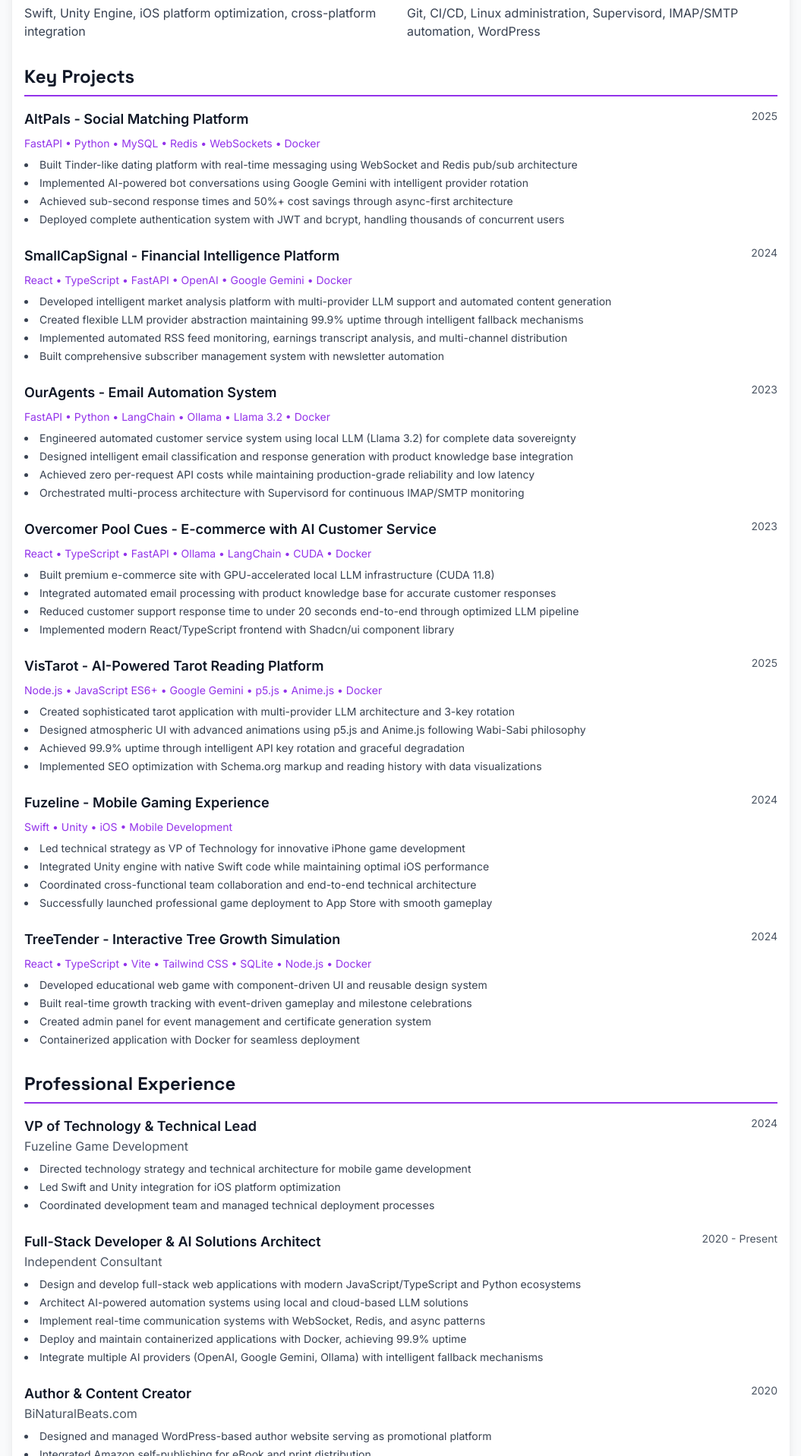
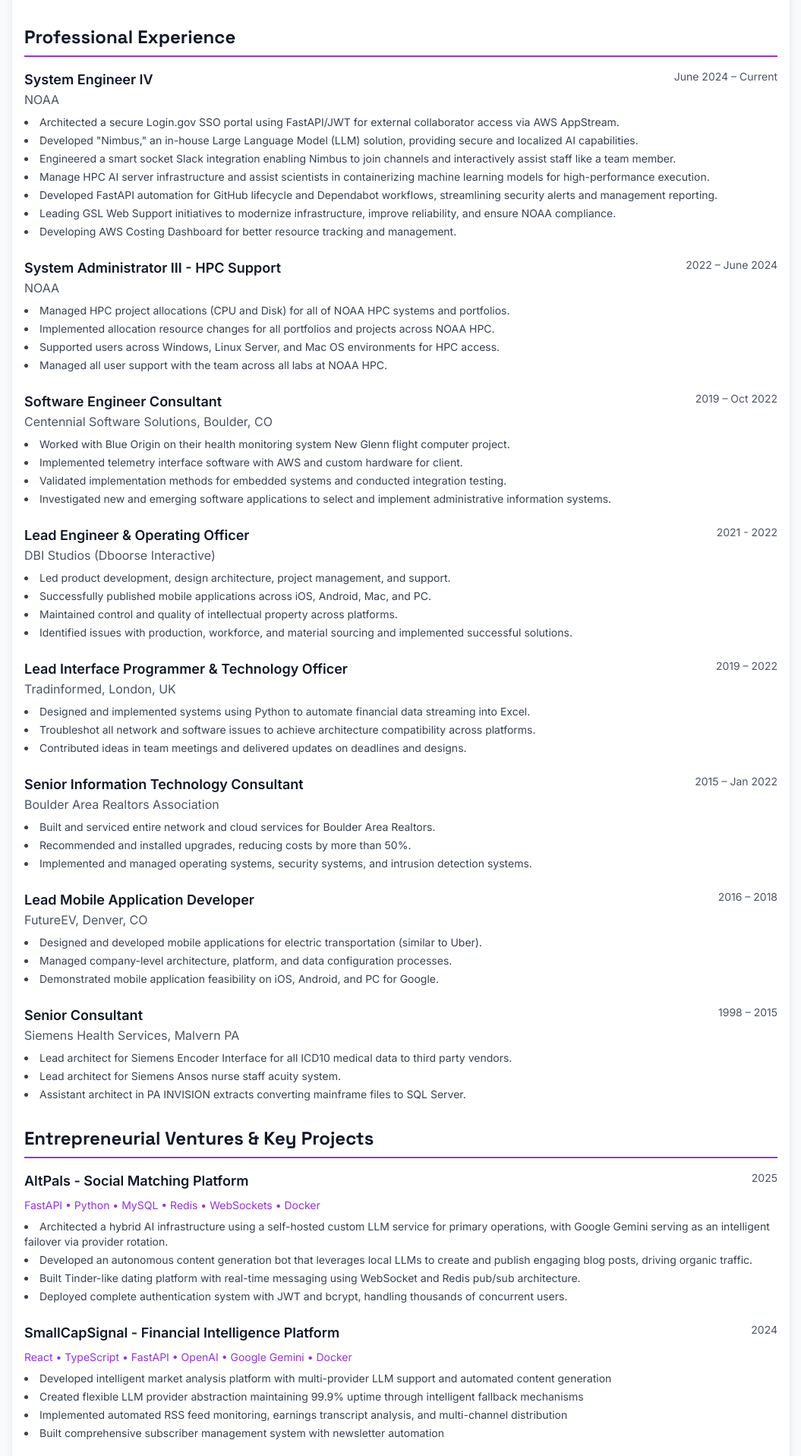
Before and after one commit to rennvalo/DevOpsPortfolio, a website: page public/resume.html in a window 1280 px wide. Shown: the part 883-2800 px from the top of the page at 76% size, without its empty margins (112-1167 px from the left). Drawn offline with nearby package versions, Linux system fonts and the light colour scheme.

Commit message:
updated resume

```diff
--- a/public/resume.html
+++ b/public/resume.html
@@ -49,7 +49,7 @@
         <!-- Header -->
         <header class="text-center border-b-2 border-gray-200 pb-8 mb-8">
             <h1 class="text-5xl font-display font-bold text-gray-900 mb-2">Renn Valo</h1>
-            <p class="text-xl text-gray-600 mb-4">Full-Stack Developer & AI Solutions Architect</p>
+            <p class="text-xl text-gray-600 mb-4">System Engineer IV & Full-Stack Architect</p>
             <div class="flex flex-wrap justify-center gap-4 text-gray-700">
                 <a href="mailto:renn.co@gmail.com" class="hover:text-purple-600 transition">email</a>
                 <span>|</span>
@@ -65,13 +65,7 @@
         <section class="mb-8">
             <h2 class="text-2xl font-display font-bold text-gray-900 mb-4 border-b-2 border-purple-600 pb-2">Professional Summary</h2>
             <p class="text-gray-700 leading-relaxed">
-                Results-driven Lead Software Architect and Entrepreneur with more than twenty years of entrepreneurial experience
-                building production-ready web applications, mobile games, and intelligent automation systems. Demonstrated record of
-                success in building and managing software development teams with a forward-thinking approach centered on company success
-                and competitive growth. Proven expertise in modern JavaScript/TypeScript ecosystems, Python backend development, and
-                cutting-edge AI integration including local LLM deployment and multi-provider architectures. Dedicated engineer with
-                history of meeting company goals utilizing consistent and organized practices, delivering scalable, containerized
-                solutions with Docker while maintaining 99.9% uptime in production environments.
+                Results-driven Lead Software Architect and Entrepreneur with over 20 years of experience building production-ready web applications, mobile games, and intelligent automation systems. Currently serving as a Systems Engineer at NOAA, managing critical infrastructure and web compliance. Proven track record in both corporate and startup environments, from optimizing HPC allocations to launching successful mobile apps. Expert in modern JavaScript/TypeScript, Python, and AI integration, with a strong entrepreneurial spirit demonstrated through successful independent ventures and product launches.
             </p>
         </section>
 
@@ -85,30 +79,170 @@
                 </div>
                 <div>
                     <h3 class="font-semibold text-gray-900 mb-2">Backend Development</h3>
-                    <p class="text-gray-700">FastAPI, Node.js, Express, Python, RESTful APIs, WebSocket servers, Redis pub/sub</p>
+                    <p class="text-gray-700">FastAPI, Node.js, Express, Python, RESTful APIs, WebSocket servers, Redis pub/sub, Excel/SQL Integration</p>
                 </div>
                 <div>
                     <h3 class="font-semibold text-gray-900 mb-2">AI & Machine Learning</h3>
                     <p class="text-gray-700">LangChain, Ollama, OpenAI API, Google Gemini, Local LLM deployment, CUDA optimization</p>
                 </div>
                 <div>
-                    <h3 class="font-semibold text-gray-900 mb-2">Database & Infrastructure</h3>
-                    <p class="text-gray-700">MySQL, SQLite, Redis, Docker, Docker Compose, Nginx, SQLAlchemy, async/await patterns</p>
+                    <h3 class="font-semibold text-gray-900 mb-2">Infrastructure & DevOps</h3>
+                    <p class="text-gray-700">Docker, Kubernetes, AWS, Azure, Linux Server, Windows, Mac OS, Git, CI/CD, Jira</p>
                 </div>
                 <div>
-                    <h3 class="font-semibold text-gray-900 mb-2">Mobile Development</h3>
-                    <p class="text-gray-700">Swift, Unity Engine, iOS platform optimization, cross-platform integration</p>
+                    <h3 class="font-semibold text-gray-900 mb-2">Mobile & Game Dev</h3>
+                    <p class="text-gray-700">Swift, Unity Engine, iOS/Android/PC Development</p>
                 </div>
                 <div>
-                    <h3 class="font-semibold text-gray-900 mb-2">DevOps & Tools</h3>
-                    <p class="text-gray-700">Git, CI/CD, Linux administration, Supervisord, IMAP/SMTP automation, WordPress</p>
+                    <h3 class="font-semibold text-gray-900 mb-2">General</h3>
+                    <p class="text-gray-700">Project Management, IT Service Management, Customer Consulting, Intellectual Property Management</p>
                 </div>
             </div>
         </section>
 
-        <!-- Key Projects -->
+        <!-- Professional Experience -->
         <section class="mb-8">
-            <h2 class="text-2xl font-display font-bold text-gray-900 mb-4 border-b-2 border-purple-600 pb-2">Key Projects</h2>
+            <h2 class="text-2xl font-display font-bold text-gray-900 mb-4 border-b-2 border-purple-600 pb-2">Professional Experience</h2>
+
+            <!-- NOAA Systems Engineer -->
+            <div class="mb-6">
+                <div class="flex justify-between items-start mb-2">
+                    <div>
+                        <h3 class="text-lg font-semibold text-gray-900">System Engineer IV</h3>
+                        <p class="text-gray-600">NOAA</p>
+                    </div>
+                    <span class="text-gray-600 text-sm">June 2024 – Current</span>
+                </div>
+                <ul class="list-disc list-inside text-gray-700 space-y-1 text-sm">
+                    <li>Architected a secure Login.gov SSO portal using FastAPI/JWT for external collaborator access via AWS AppStream.</li>
+                    <li>Developed "Nimbus," an in-house Large Language Model (LLM) solution, providing secure and localized AI capabilities.</li>
+                    <li>Engineered a smart socket Slack integration enabling Nimbus to join channels and interactively assist staff like a team member.</li>
+                    <li>Manage HPC AI server infrastructure and assist scientists in containerizing machine learning models for high-performance execution.</li>
+                    <li>Developed FastAPI automation for GitHub lifecycle and Dependabot workflows, streamlining security alerts and management reporting.</li>
+                    <li>Leading GSL Web Support initiatives to modernize infrastructure, improve reliability, and ensure NOAA compliance.</li>
+                    <li>Developing AWS Costing Dashboard for better resource tracking and management.</li>
+                </ul>
+            </div>
+
+            <!-- NOAA Systems Administrator -->
+            <div class="mb-6">
+                <div class="flex justify-between items-start mb-2">
+                    <div>
+                        <h3 class="text-lg font-semibold text-gray-900">System Administrator III - HPC Support</h3>
+                        <p class="text-gray-600">NOAA</p>
+                    </div>
+                    <span class="text-gray-600 text-sm">2022 – June 2024</span>
+                </div>
+                <ul class="list-disc list-inside text-gray-700 space-y-1 text-sm">
+                    <li>Managed HPC project allocations (CPU and Disk) for all of NOAA HPC systems and portfolios.</li>
+                    <li>Implemented allocation resource changes for all portfolios and projects across NOAA HPC.</li>
+                    <li>Supported users across Windows, Linux Server, and Mac OS environments for HPC access.</li>
+                    <li>Managed all user support with the team across all labs at NOAA HPC.</li>
+                </ul>
+            </div>
+
+            <!-- Centennial Software Solutions -->
+            <div class="mb-6">
+                <div class="flex justify-between items-start mb-2">
+                    <div>
+                        <h3 class="text-lg font-semibold text-gray-900">Software Engineer Consultant</h3>
+                        <p class="text-gray-600">Centennial Software Solutions, Boulder, CO</p>
+                    </div>
+                    <span class="text-gray-600 text-sm">2019 – Oct 2022</span>
+                </div>
+                <ul class="list-disc list-inside text-gray-700 space-y-1 text-sm">
+                    <li>Worked with Blue Origin on their health monitoring system New Glenn flight computer project.</li>
+                    <li>Implemented telemetry interface software with AWS and custom hardware for client.</li>
+                    <li>Validated implementation methods for embedded systems and conducted integration testing.</li>
+                    <li>Investigated new and emerging software applications to select and implement administrative information systems.</li>
+                </ul>
+            </div>
+
+            <!-- DBI Studios -->
+            <div class="mb-6">
+                <div class="flex justify-between items-start mb-2">
+                    <div>
+                        <h3 class="text-lg font-semibold text-gray-900">Lead Engineer & Operating Officer</h3>
+                        <p class="text-gray-600">DBI Studios (Dboorse Interactive)</p>
+                    </div>
+                    <span class="text-gray-600 text-sm">2021 - 2022</span>
+                </div>
+                <ul class="list-disc list-inside text-gray-700 space-y-1 text-sm">
+                    <li>Led product development, design architecture, project management, and support.</li>
+                    <li>Successfully published mobile applications across iOS, Android, Mac, and PC.</li>
+                    <li>Maintained control and quality of intellectual property across platforms.</li>
+                    <li>Identified issues with production, workforce, and material sourcing and implemented successful solutions.</li>
+                </ul>
+            </div>
+
+            <!-- Tradinformed -->
+            <div class="mb-6">
+                <div class="flex justify-between items-start mb-2">
+                    <div>
+                        <h3 class="text-lg font-semibold text-gray-900">Lead Interface Programmer & Technology Officer</h3>
+                        <p class="text-gray-600">Tradinformed, London, UK</p>
+                    </div>
+                    <span class="text-gray-600 text-sm">2019 – 2022</span>
+                </div>
+                <ul class="list-disc list-inside text-gray-700 space-y-1 text-sm">
+                    <li>Designed and implemented systems using Python to automate financial data streaming into Excel.</li>
+                    <li>Troubleshot all network and software issues to achieve architecture compatibility across platforms.</li>
+                    <li>Contributed ideas in team meetings and delivered updates on deadlines and designs.</li>
+                </ul>
+            </div>
+
+            <!-- Boulder Area Realtors Association -->
+            <div class="mb-6">
+                <div class="flex justify-between items-start mb-2">
+                    <div>
+                        <h3 class="text-lg font-semibold text-gray-900">Senior Information Technology Consultant</h3>
+                        <p class="text-gray-600">Boulder Area Realtors Association</p>
+                    </div>
+                    <span class="text-gray-600 text-sm">2015 – Jan 2022</span>
+                </div>
+                <ul class="list-disc list-inside text-gray-700 space-y-1 text-sm">
+                    <li>Built and serviced entire network and cloud services for Boulder Area Realtors.</li>
+                    <li>Recommended and installed upgrades, reducing costs by more than 50%.</li>
+                    <li>Implemented and managed operating systems, security systems, and intrusion detection systems.</li>
+                </ul>
+            </div>
+
+            <!-- FutureEV -->
+            <div class="mb-6">
+                <div class="flex justify-between items-start mb-2">
+                    <div>
+                        <h3 class="text-lg font-semibold text-gray-900">Lead Mobile Application Developer</h3>
+                        <p class="text-gray-600">FutureEV, Denver, CO</p>
+                    </div>
+                    <span class="text-gray-600 text-sm">2016 – 2018</span>
+                </div>
+                <ul class="list-disc list-inside text-gray-700 space-y-1 text-sm">
+                    <li>Designed and developed mobile applications for electric transportation (similar to Uber).</li>
+                    <li>Managed company-level architecture, platform, and data configuration processes.</li>
+                    <li>Demonstrated mobile application feasibility on iOS, Android, and PC for Google.</li>
+                </ul>
+            </div>
+
+            <!-- Siemens Health Services -->
+            <div class="mb-6">
+                <div class="flex justify-between items-start mb-2">
+                    <div>
+                        <h3 class="text-lg font-semibold text-gray-900">Senior Consultant</h3>
+                        <p class="text-gray-600">Siemens Health Services, Malvern PA</p>
+                    </div>
+                    <span class="text-gray-600 text-sm">1998 – 2015</span>
+                </div>
+                <ul class="list-disc list-inside text-gray-700 space-y-1 text-sm">
+                    <li>Lead architect for Siemens Encoder Interface for all ICD10 medical data to third party vendors.</li>
+                    <li>Lead architect for Siemens Ansos nurse staff acuity system.</li>
+                    <li>Assistant architect in PA INVISION extracts converting mainframe files to SQL Server.</li>
+                </ul>
+            </div>
+        </section>
+
+        <!-- Entrepreneurial Ventures & Key Projects -->
+        <section class="mb-8">
+            <h2 class="text-2xl font-display font-bold text-gray-900 mb-4 border-b-2 border-purple-600 pb-2">Entrepreneurial Ventures & Key Projects</h2>
 
             <!-- AltPals -->
             <div class="mb-6">
@@ -118,10 +252,10 @@
                 </div>
                 <p class="text-sm text-purple-600 mb-2">FastAPI • Python • MySQL • Redis • WebSockets • Docker</p>
                 <ul class="list-disc list-inside text-gray-700 space-y-1 text-sm">
-                    <li>Built Tinder-like dating platform with real-time messaging using WebSocket and Redis pub/sub architecture</li>
-                    <li>Implemented AI-powered bot conversations using Google Gemini with intelligent provider rotation</li>
-                    <li>Achieved sub-second response times and 50%+ cost savings through async-first architecture</li>
-                    <li>Deployed complete authentication system with JWT and bcrypt, handling thousands of concurrent users</li>
+                    <li>Architected a hybrid AI infrastructure using a self-hosted custom LLM service for primary operations, with Google Gemini serving as an intelligent failover via provider rotation.</li>
+                    <li>Developed an autonomous content generation bot that leverages local LLMs to create and publish engaging blog posts, driving organic traffic.</li>
+                    <li>Built Tinder-like dating platform with real-time messaging using WebSocket and Redis pub/sub architecture.</li>
+                    <li>Deployed complete authentication system with JWT and bcrypt, handling thousands of concurrent users.</li>
                 </ul>
             </div>
 
@@ -216,65 +350,13 @@
             </div>
         </section>
 
-        <!-- Professional Experience -->
-        <section class="mb-8">
-            <h2 class="text-2xl font-display font-bold text-gray-900 mb-4 border-b-2 border-purple-600 pb-2">Professional Experience</h2>
-
-            <div class="mb-6">
-                <div class="flex justify-between items-start mb-2">
-                    <div>
-                        <h3 class="text-lg font-semibold text-gray-900">VP of Technology & Technical Lead</h3>
-                        <p class="text-gray-600">Fuzeline Game Development</p>
-                    </div>
-                    <span class="text-gray-600 text-sm">2024</span>
-                </div>
-                <ul class="list-disc list-inside text-gray-700 space-y-1 text-sm">
-                    <li>Directed technology strategy and technical architecture for mobile game development</li>
-                    <li>Led Swift and Unity integration for iOS platform optimization</li>
-                    <li>Coordinated development team and managed technical deployment processes</li>
-                </ul>
-            </div>
-
-            <div class="mb-6">
-                <div class="flex justify-between items-start mb-2">
-                    <div>
-                        <h3 class="text-lg font-semibold text-gray-900">Full-Stack Developer & AI Solutions Architect</h3>
-                        <p class="text-gray-600">Independent Consultant</p>
-                    </div>
-                    <span class="text-gray-600 text-sm">2020 - Present</span>
-                </div>
-                <ul class="list-disc list-inside text-gray-700 space-y-1 text-sm">
-                    <li>Design and develop full-stack web applications with modern JavaScript/TypeScript and Python ecosystems</li>
-                    <li>Architect AI-powered automation systems using local and cloud-based LLM solutions</li>
-                    <li>Implement real-time communication systems with WebSocket, Redis, and async patterns</li>
-                    <li>Deploy and maintain containerized applications with Docker, achieving 99.9% uptime</li>
-                    <li>Integrate multiple AI providers (OpenAI, Google Gemini, Ollama) with intelligent fallback mechanisms</li>
-                </ul>
-            </div>
-
-            <div class="mb-6">
-                <div class="flex justify-between items-start mb-2">
-                    <div>
-                        <h3 class="text-lg font-semibold text-gray-900">Author & Content Creator</h3>
-                        <p class="text-gray-600">BiNaturalBeats.com</p>
-                    </div>
-                    <span class="text-gray-600 text-sm">2020</span>
-                </div>
-                <ul class="list-disc list-inside text-gray-700 space-y-1 text-sm">
-                    <li>Designed and managed WordPress-based author website serving as promotional platform</li>
-                    <li>Integrated Amazon self-publishing for eBook and print distribution</li>
-                    <li>Managed end-to-end digital book publication and marketing strategy</li>
-                </ul>
-            </div>
-        </section>
-
         <!-- Education & Certifications -->
         <section class="mb-8">
             <h2 class="text-2xl font-display font-bold text-gray-900 mb-4 border-b-2 border-purple-600 pb-2">Education & Certifications</h2>
             <div class="space-y-3">
                 <div>
-                    <h3 class="font-semibold text-gray-900">Software Engineering</h3>
-                    <p class="text-gray-700 text-sm">90 credits completed toward BA</p>
+                    <h3 class="font-semibold text-gray-900">Computer Science</h3>
+                    <p class="text-gray-700 text-sm">Temple University, 1990-1993</p>
                 </div>
                 <div>
                     <h3 class="font-semibold text-gray-900">Full-Stack Development Certification</h3>
```
